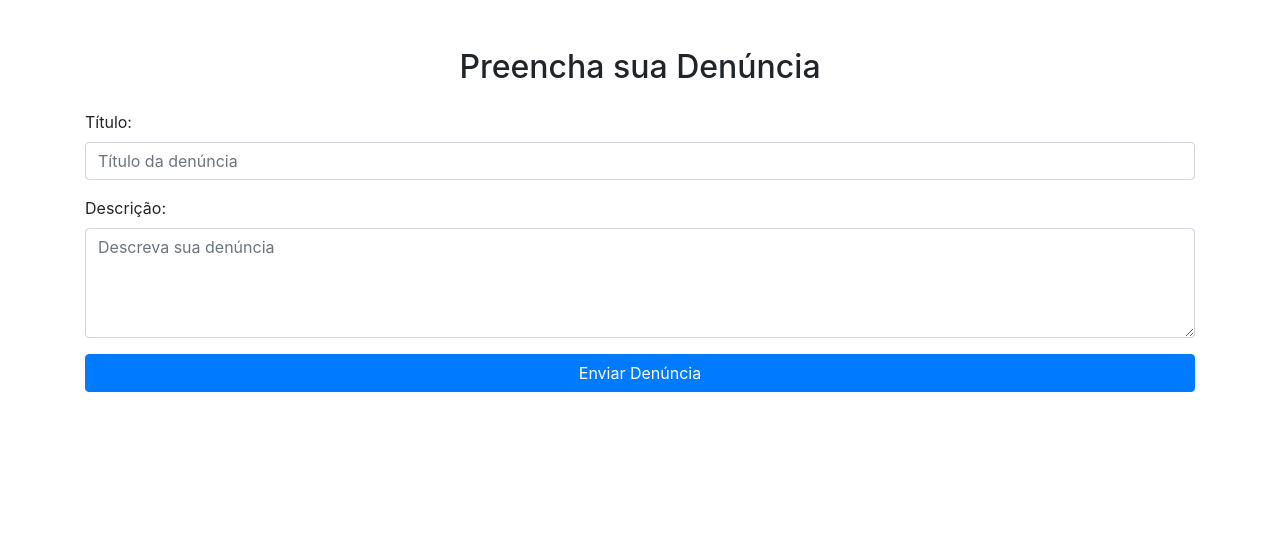
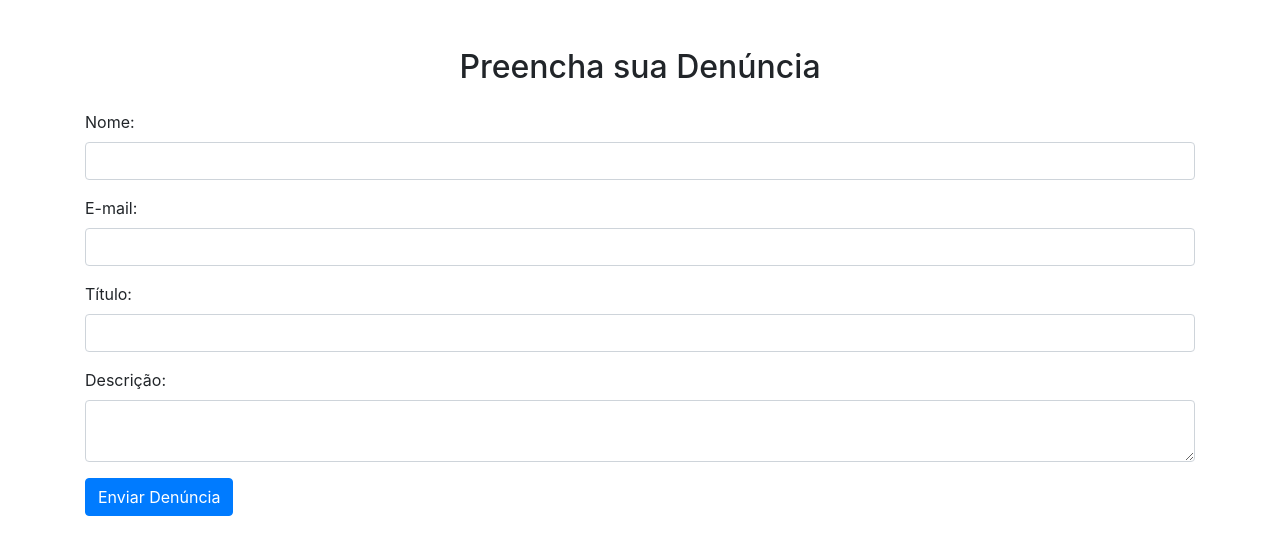
Before and after one commit to hywenklis/data-leakreport, a Django app: page /report/anonymous/ in a window 1280 px wide. Shown: the top 555 px of the page. Run offline with Django 5.2, Linux system fonts and the light colour scheme; some libraries are stand-ins or nearby versions.

Commit message:
adiciona novos campos

```diff
--- a/data_leak_report/app/reports/forms.py
+++ b/data_leak_report/app/reports/forms.py
@@ -4,4 +4,4 @@ from .models import Report
 class ReportForm(forms.ModelForm):
     class Meta:
         model = Report
-        fields = ['title', 'description']
+        fields = ['title', 'description', 'name', 'email']
--- a/data_leak_report/app/reports/models.py
+++ b/data_leak_report/app/reports/models.py
@@ -5,6 +5,8 @@ class Report(models.Model):
     uuid = models.UUIDField(default=uuid.uuid4, editable=False, unique=True)
     title = models.CharField(max_length=200)
     description = models.TextField()
+    name = models.CharField(max_length=100, blank=True, null=True)
+    email = models.EmailField(blank=True, null=True)
     is_anonymous = models.BooleanField(default=False)
     created_at = models.DateTimeField(auto_now_add=True)
     status = models.CharField(
--- a/data_leak_report/app/reports/templates/reports/create_report.html
+++ b/data_leak_report/app/reports/templates/reports/create_report.html
@@ -12,16 +12,22 @@
         <form method="post">
             {% csrf_token %}
             <div class="form-group">
+                <label for="id_name">Nome:</label>
+                <input type="text" name="name" id="id_name" class="form-control">
+            </div>
+            <div class="form-group">
+                <label for="id_email">E-mail:</label>
+                <input type="email" name="email" id="id_email" class="form-control">
+            </div>
+            <div class="form-group">
                 <label for="id_title">Título:</label>
-                <input type="text" name="title" id="id_title" class="form-control" placeholder="Título da denúncia" required>
+                <input type="text" name="title" id="id_title" class="form-control" required>
             </div>
             <div class="form-group">
                 <label for="id_description">Descrição:</label>
-                <textarea name="description" id="id_description" class="form-control" rows="4" placeholder="Descreva sua denúncia" required></textarea>
+                <textarea name="description" id="id_description" class="form-control" required></textarea>
             </div>
-            <button type="submit" class="btn btn-primary btn-block">
-                Enviar Denúncia
-            </button>
+            <button type="submit" class="btn btn-primary">Enviar Denúncia</button>
         </form>
     </div>
 
```
Also changed, not shown: data_leak_report/app/reports/migrations/0001_initial.py.
